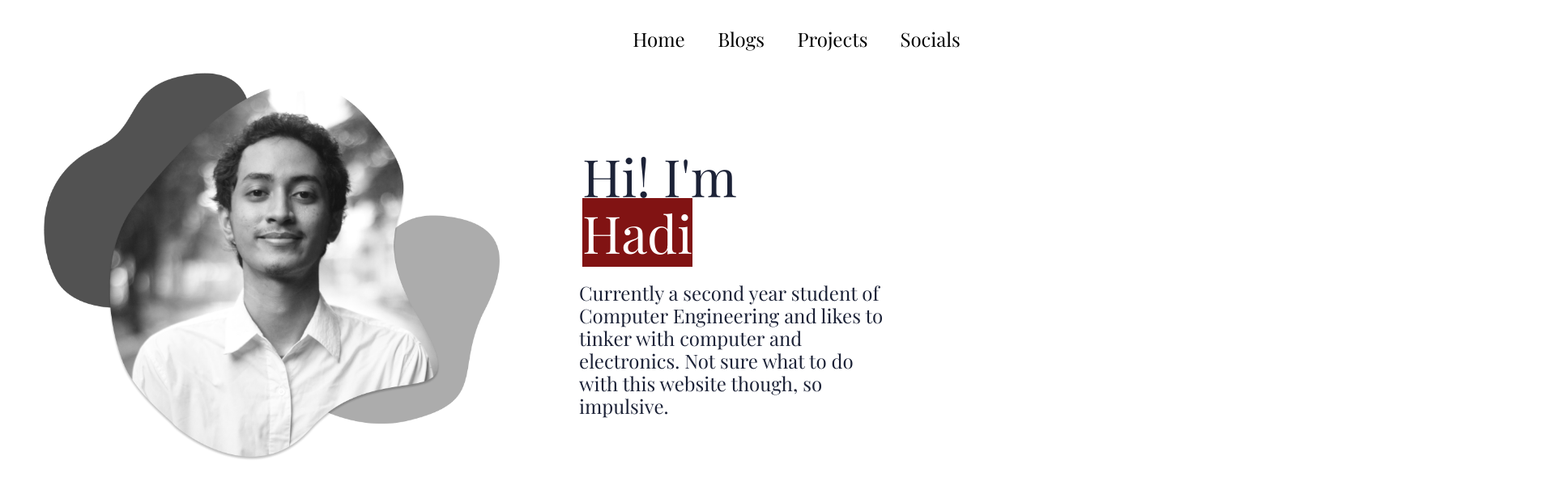
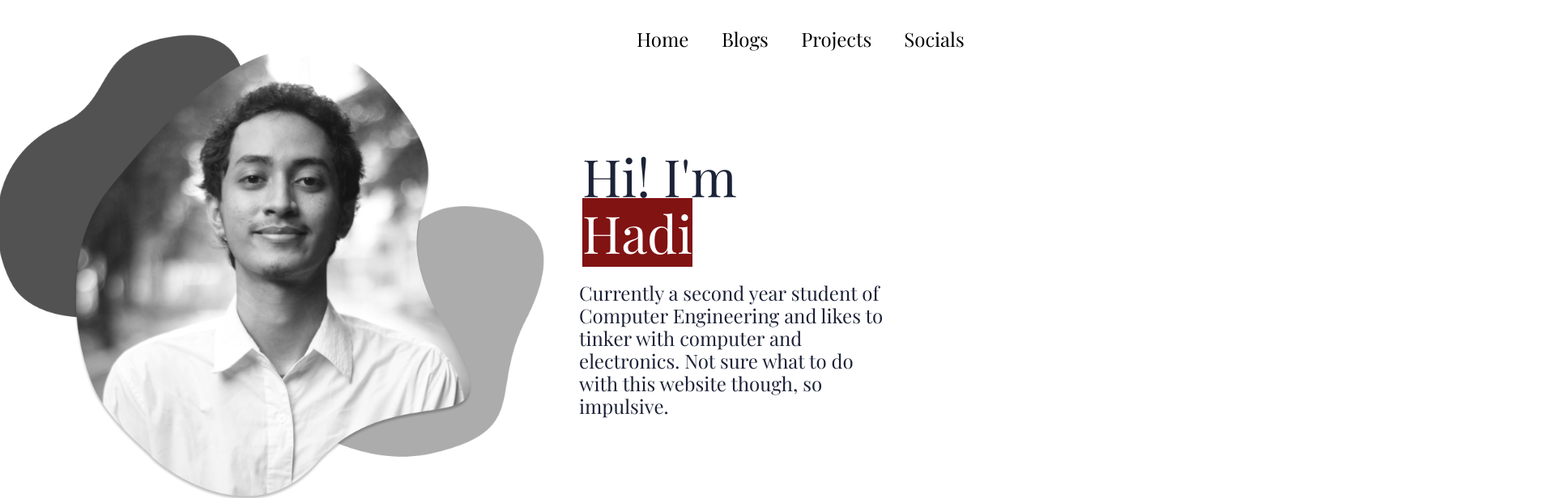
Before and after one commit to idahdam/personal-homepage, a React (Create React App) app: page / in a window 1280 px wide. Shown: the top 616 px of the page at 81% size, 1920 px wide, since content can reach past the window. Built offline with nearby package versions, Linux system fonts and the light colour scheme.

Commit message:
background

```diff
--- a/src/components/Header/Header.Elements.js
+++ b/src/components/Header/Header.Elements.js
@@ -97,11 +97,18 @@ export const ImgWrapper = styled.div`
 
 export const Img = styled.img`
     padding-right: 0;
+    transform: scale(1.2);
     border: 0;
     max-width: 100%;
     vertical-align: middle;
+    max-height: 100%;
     display: inline-block;
-    max-height: 600px;
+    transition: 0.5s;
+    &:hover{
+        filter: invert(100%);
+        transform: scale(1.25);
+        transition: 0.5s;
+    }
 `
 
 export const TextBold = styled.p`
--- a/src/components/Navbar/Navbar.Elements.js
+++ b/src/components/Navbar/Navbar.Elements.js
@@ -6,15 +6,16 @@ import { Container } from '../../globalStyles'
 
 export const Nav = styled.nav`
     display: inline-block;
-    background: white;
-    padding-left: 38em;
-    padding-right: 30em;
+    width: 150%;
     height: 80px;
     display: flex;
+    margin-left: 20rem;
+    text-align: right;
+    background: transparent;
     justify-content: center;
-    align-items: right;
     font-size: 1.5rem;
-    position: fixed;
+    right: 10;
+    position: absolute;
     top: 10;
     z-index: 999;
 `
--- a/src/components/Section/Section.Elements.js
+++ b/src/components/Section/Section.Elements.js
@@ -1,10 +1,14 @@
 import styled from 'styled-components'
+import ImgBack from '../../images/homepage/Mask.png'
 
 export const InfoSec = styled.div`
     color: #fff;
     padding: 50px 0 160px;
     background: ${({lightBg}) => (lightBg ? '#fff': '#C4C4C4 linear-gradient(0deg, white, transparent 25%) bottom;')};
     box-shadow:  ${({lightBg}) => (lightBg ? 'inset 0px 105px 100px 0px #fff;': 'inset 0px 105px 100px 0px #fff;')}
+`
+export const ImgBg = styled.img`
+    display: none;
 `
 
 export const InfoRow = styled.div`
@@ -31,6 +35,8 @@ export const InfoColumn = styled.div`
 `
 
 export const InfoColumnOne = styled.div`
+    background-image: url(${ImgBack});
+    background-repeat: no-repeat, repeat;
     width: 25%;
     margin-bottom: 15px;
     padding-right: 2px;
--- a/src/components/Section/Section.js
+++ b/src/components/Section/Section.js
@@ -2,10 +2,11 @@ import React from 'react'
 import { Catalog } from '../index';
 import { BlogOne } from '../../pages/Homepage/Data';
 import { Container, Button } from '../../globalStyles'
-import { ViewAll, TextBold, InfoSec, InfoRow, InfoColumn, InfoColumnOne, TextWrapper, TopLine, Heading, Subtitle, ImgWrapper, Img } from './Section.Elements'
+import { ImgBg, ViewAll, TextBold, InfoSec, InfoRow, InfoColumn, InfoColumnOne, TextWrapper, TopLine, Heading, Subtitle, ImgWrapper, Img } from './Section.Elements'
 import { Element } from 'react-scroll'
+import ImgBack from '../../images/homepage/Mask.png'
 
-const Section = ({element, status, lightBg, mainBold, imgStart, lightTopLine, lightTextDesc, description, main, lightText, topLine, link}) => {
+const Section = ({element, flip, status, lightBg, mainBold, imgStart, lightTopLine, lightTextDesc, description, main, lightText, topLine, link}) => {
     return (
         <>
           <InfoSec lightBg={lightBg}>
```
Also changed, not shown: src/images/homepage/Mask.png (added), 1 other file (tests, documents, lock files or other folders).
